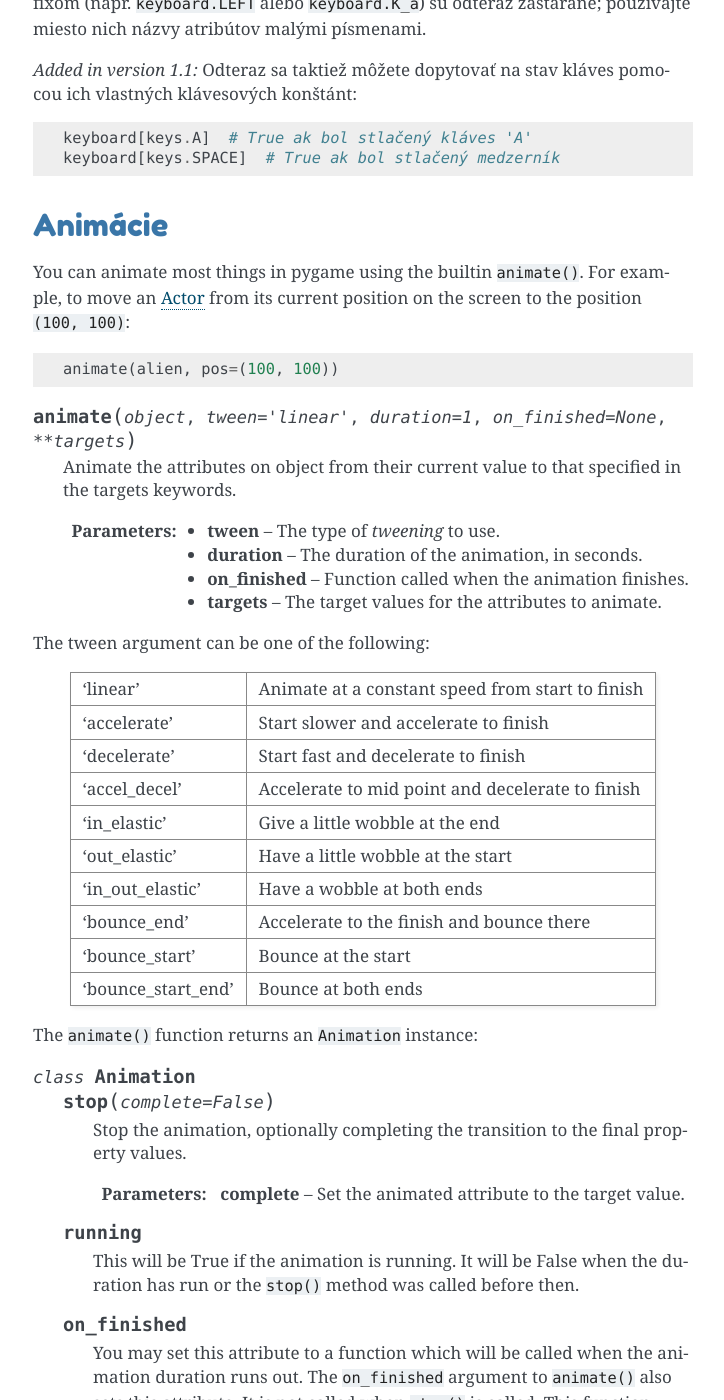
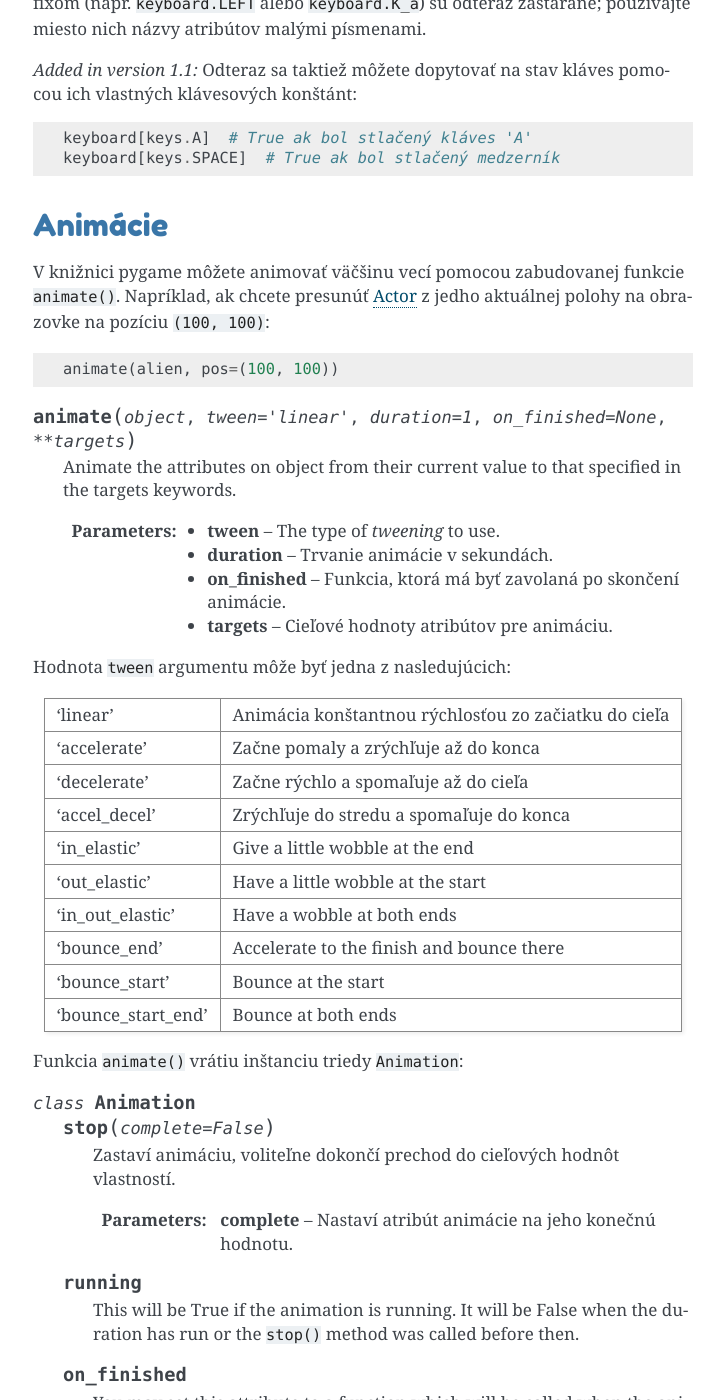
Before and after one commit to bletvaska/pgzero-slovak, a Sphinx documentation site: the page built from doc/builtins.rst, in a window 1280 px wide and 1400 px high, scrolled down 12753 px. Shown: the whole window, without its empty margins (387-1111 px from the left). Built offline with Sphinx 7.4.7, drawn with Linux system fonts in a browser that asks for light colours; pages that are not in the unit, such as notebooks, are missing from menus.

Commit message:
builtins: animation in progress

```diff
--- a/doc/builtins.rst
+++ b/doc/builtins.rst
@@ -638,32 +638,33 @@ premenné a nie konštanty.
 Animácie
 ----------
 
-You can animate most things in pygame using the builtin ``animate()``. For
-example, to move an :ref:`Actor <actor>` from its current position on the
-screen to the position ``(100, 100)``::
+V knižnici pygame môžete animovať väčšinu vecí pomocou zabudovanej funkcie
+``animate()``. Napríklad, ak chcete presunúť :ref:`Actor <actor>` z jedho aktuálnej
+polohy na obrazovke na pozíciu ``(100, 100)``::
 
     animate(alien, pos=(100, 100))
 
 .. function:: animate(object, tween='linear', duration=1, on_finished=None, **targets)
 
+
     Animate the attributes on object from their current value to that
     specified in the targets keywords.
 
     :param tween: The type of *tweening* to use.
-    :param duration: The duration of the animation, in seconds.
-    :param on_finished: Function called when the animation finishes.
-    :param targets: The target values for the attributes to animate.
+    :param duration: Trvanie animácie v sekundách.
+    :param on_finished: Funkcia, ktorá má byť zavolaná po skončení animácie.
+    :param targets: Cieľové hodnoty atribútov pre animáciu.
 
-The tween argument can be one of the following:
+Hodnota ``tween`` argumentu môže byť jedna z nasledujúcich:
 
 +--------------------+------------------------------------------------------+
-| 'linear'           | Animate at a constant speed from start to finish     |
+| 'linear'           | Animácia konštantnou rýchlosťou zo začiatku do cieľa |
 +--------------------+------------------------------------------------------+
-| 'accelerate'       | Start slower and accelerate to finish                |
+| 'accelerate'       | Začne pomaly a zrýchľuje až do konca                 |
 +--------------------+------------------------------------------------------+
-| 'decelerate'       | Start fast and decelerate to finish                  |
+| 'decelerate'       | Začne rýchlo a spomaľuje až do cieľa                 |
 +--------------------+------------------------------------------------------+
-| 'accel_decel'      | Accelerate to mid point and decelerate to finish     |
+| 'accel_decel'      | Zrýchľuje do stredu a spomaľuje do konca             |
 +--------------------+------------------------------------------------------+
 | 'in_elastic'       | Give a little wobble at the end                      |
 +--------------------+------------------------------------------------------+
@@ -678,16 +679,15 @@ The tween argument can be one of the following:
 | 'bounce_start_end' | Bounce at both ends                                  |
 +--------------------+------------------------------------------------------+
 
-The ``animate()`` function returns an ``Animation`` instance:
+Funkcia ``animate()`` vrátiu inštanciu triedy ``Animation``:
 
 .. class:: Animation
 
     .. method:: stop(complete=False)
 
-        Stop the animation, optionally completing the transition to the final
-        property values.
+        Zastaví animáciu, voliteľne dokončí prechod do cieľových hodnôt vlastností.
 
-        :param complete: Set the animated attribute to the target value.
+        :param complete: Nastaví atribút animácie na jeho konečnú hodnotu.
 
     .. attribute:: running
 
```
